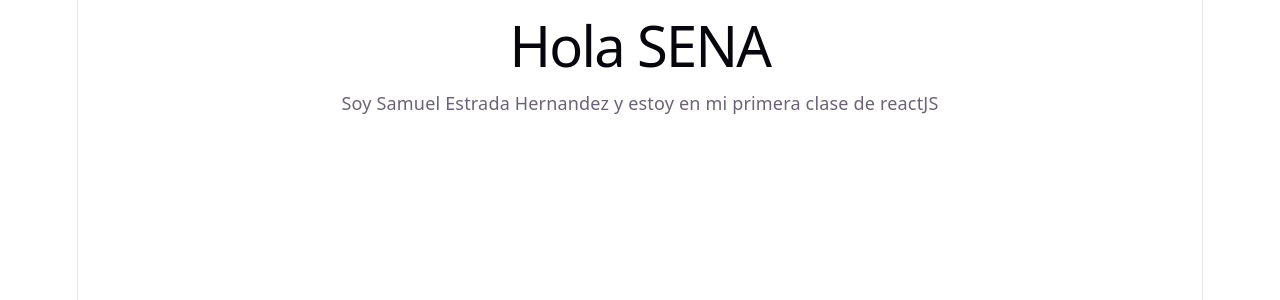
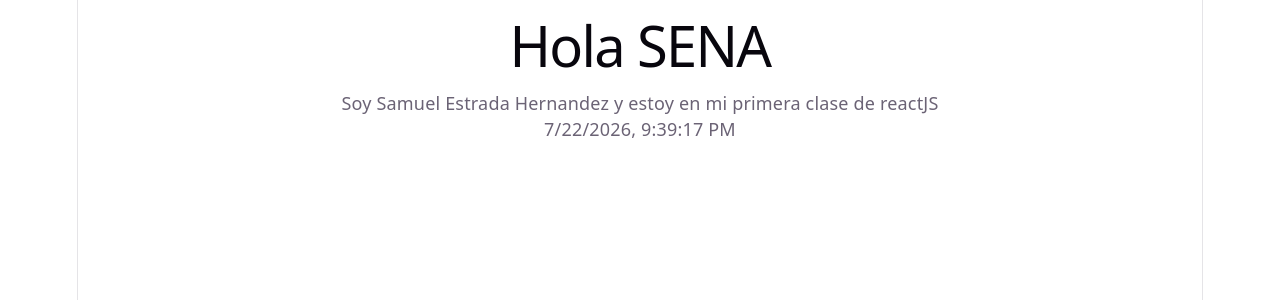
Before and after one commit to Samuel-10-JS/Agenda-ADSO, a React (Vite) app: page / in a window 1280 px wide. Shown: the top 300 px of the page. Built offline with nearby package versions, Linux system fonts and the light colour scheme.

Commit message:
Subo mi primer trabajo con ReactJS

```diff
--- a/src/App.jsx
+++ b/src/App.jsx
@@ -5,6 +5,7 @@
 <main>
     <h1>Hola SENA</h1>
     <p>Soy Samuel Estrada Hernandez y estoy en mi primera clase de reactJS</p>
+    <p>{fecha}</p>
 </main>
   )
 }
```
